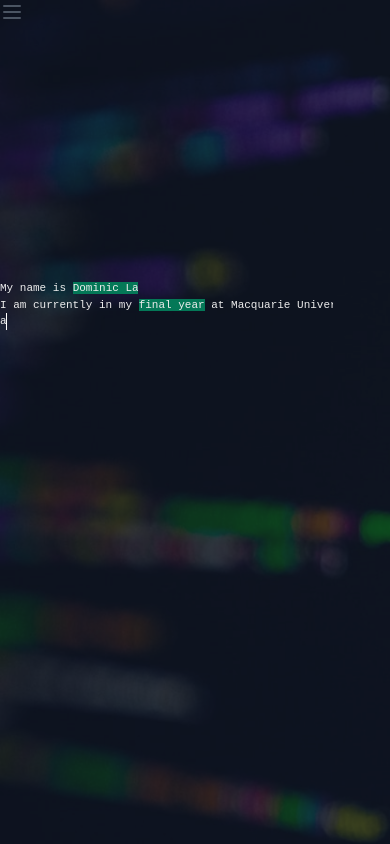
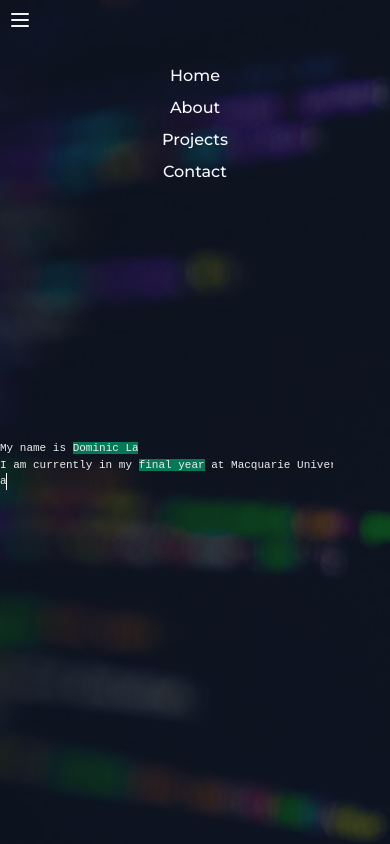
Before and after one commit to LawDominic/PortfolioV2, a React (Create React App) app: page / in a window 390 px wide. Shown: the top 844 px of the page. Built offline with nearby package versions, Linux system fonts and the light colour scheme; some icons are missing.

Commit message:
Add hashlink and mobile nav bar

```diff
--- a/src/components/Nav.js
+++ b/src/components/Nav.js
@@ -1,16 +1,16 @@
-import React, { useState, useEffect } from 'react';
+import React, {useState, useEffect} from 'react';
+import { HashLink } from 'react-router-hash-link';
 
 function Nav() {
-
+    const [hide, setHide] = useState(false)
     return (
         <div>
             <div class="container mt-2 mx-auto">
                 <div class="md:flex md:items-center md:justify-between">
                     <div class="flex justify-between items-center">
-
                         {/* Mobile menu button */}
                         <div class="flex md:hidden">
-                            <button type="button" class="text-gray-500 hover:text-gray-600 focus:outline-none focus:text-gray-600" aria-label="toggle menu">
+                            <button onClick={() => {setHide(!hide)}} type="button" class="mt-2 ml-2 text-gray-100 hover:text-gray-600 focus:outline-none focus:text-gray-600" aria-label="toggle menu">
                                 <svg viewBox="0 0 24 24" class="h-6 w-6 fill-current">
                                     <path fill-rule="evenodd" d="M4 5h16a1 1 0 0 1 0 2H4a1 1 0 1 1 0-2zm0 6h16a1 1 0 0 1 0 2H4a1 1 0 0 1 0-2zm0 6h16a1 1 0 0 1 0 2H4a1 1 0 0 1 0-2z"></path>
                                 </svg>
@@ -19,11 +19,19 @@ function Nav() {
                     </div>
 
                     {/* Mobile Menu open: "block", Menu closed: "hidden" */}
-                    <div class="hidden -mx-4 md:flex md:items-center mt-8">
-                        <a href="#" class="block mx-4 mt-2 md:mt-0 text-l text-gray-50 capitalize hover:text-green-400">Home</a>
-                        <a href="#" class="block mx-4 mt-2 md:mt-0 text-l text-gray-50 capitalize hover:text-green-400">About</a>
-                        <a href="#" class="block mx-4 mt-2 md:mt-0 text-l text-gray-50 capitalize hover:text-green-400">Projects</a>
-                        <a href="#" class="block mx-4 mt-2 md:mt-0 text-l text-gray-50 capitalize hover:text-green-400">Contact</a>
+                    <div class="mx-4 md:flex md:items-center mt-8" className={hide && window.screen.width > 767 ? 'hidden' : undefined}>
+                        <HashLink smooth to="/" class="block mx-4 mt-2 md:mt-0 text-l text-gray-50 capitalize hover:text-green-400">
+                            Home
+                        </HashLink>
+                        <HashLink smooth to="/#about" class="block mx-4 mt-2 md:mt-0 text-l text-gray-50 capitalize hover:text-green-400">
+                            About
+                        </HashLink>
+                        <HashLink smooth to="/#projects" class="block mx-4 mt-2 md:mt-0 text-l text-gray-50 capitalize hover:text-green-400">
+                            Projects
+                        </HashLink>
+                        <HashLink smooth to="/#contact" class="block mx-4 mt-2 md:mt-0 text-l text-gray-50 capitalize hover:text-green-400">
+                            Contact
+                        </HashLink>
                     </div>
                 </div>
             </div>
```
